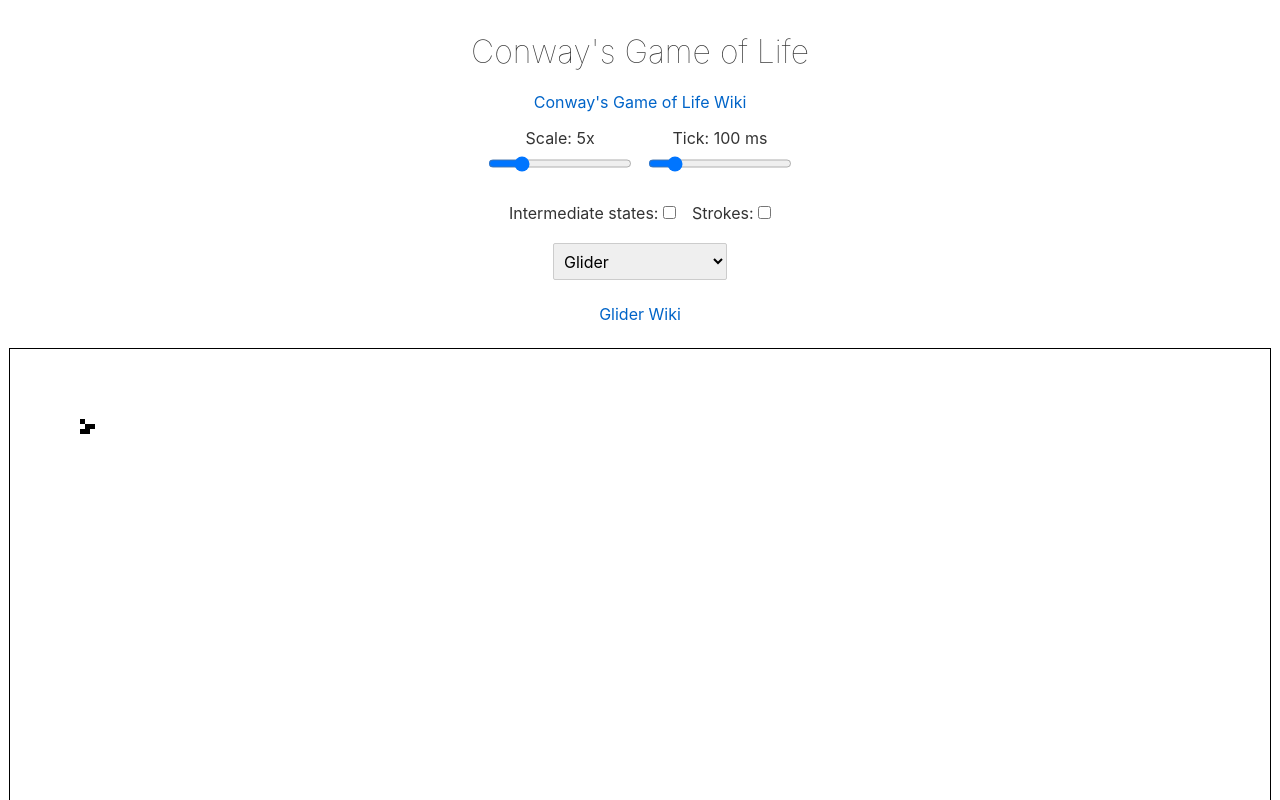
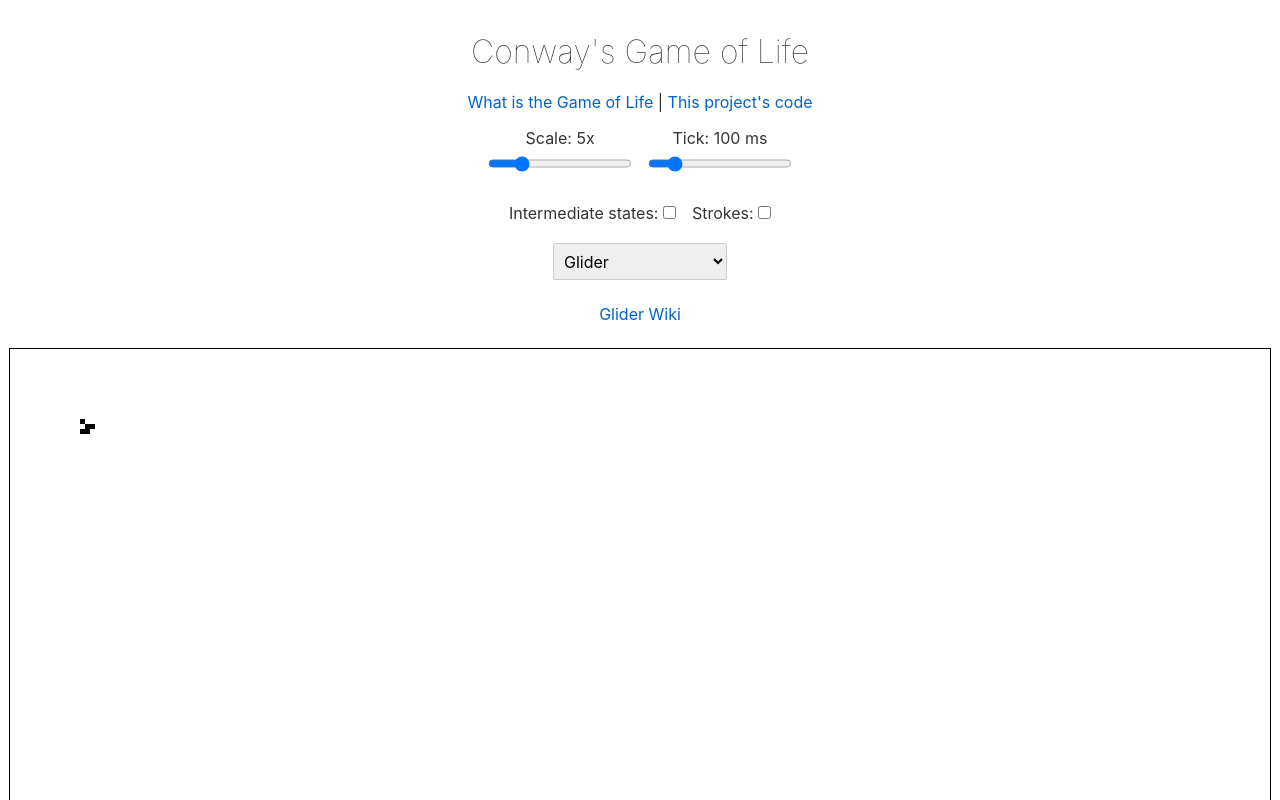
Before and after one commit to mebble/gameoflife, a Svelte app: page / in a window 1280 px wide. Shown: the top 800 px of the page. Built offline with nearby package versions, Linux system fonts and the light colour scheme.

Commit message:
add src code link

```diff
--- a/src/App.svelte
+++ b/src/App.svelte
@@ -65,7 +65,7 @@
 <main>
     <header>
         <h1>Conway's Game of Life</h1>
-        <a href="https://www.conwaylife.com/wiki/Conway's_Game_of_Life">Conway's Game of Life Wiki</a>
+        <a href="https://www.conwaylife.com/wiki/Conway's_Game_of_Life">What is the Game of Life</a> | <a href="https://github.com/mebble/gameoflife">This project's code</a>
         <div id="inputs">
             <div class="parameters">
                 <label class="range">Scale: {scaling}x<input type="range" step="1" min="3" max="15" bind:value={scaling}></label>
```
